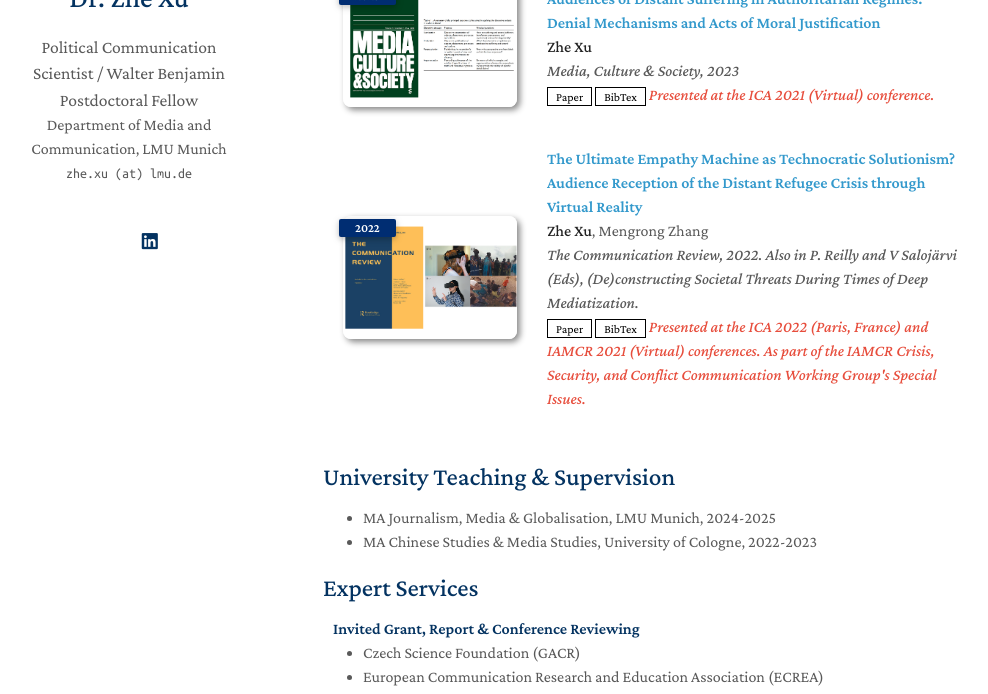
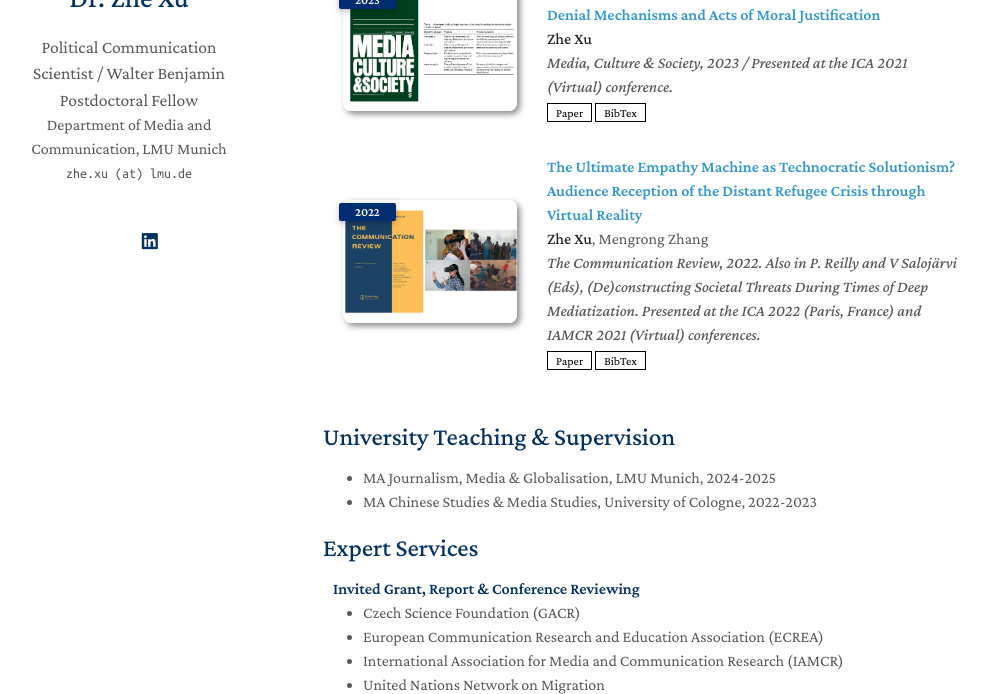
Before and after one commit to zhexuphd/home, a Jekyll site: the page built from index.md, in a window 1280 px wide and 900 px high, scrolled down 540 px, cut to the strip 206-900 px from the top of the window. Shown: the whole strip, without its empty margins (147-1135 px from the left). Built offline with Jekyll 4.4.1, drawn with Linux system fonts in a browser that asks for light colours; a style sheet for code colours, icons or effects is not loaded; our own code applies the rules of GitHub Pages for plain Markdown files.

Commit message:
Update publications.yml

```diff
--- a/_data/publications.yml
+++ b/_data/publications.yml
@@ -11,17 +11,15 @@ main:
   - title: "Audiences of Distant Suffering in Authoritarian Regimes: Denial Mechanisms and Acts of Moral Justification"
     authors: <strong>Zhe Xu</strong>
     conference_short: 2023
-    conference: Media, Culture & Society, 2023
+    conference: Media, Culture & Society, 2023 / Presented at the ICA 2021 (Virtual) conference.
     paper: https://journals.sagepub.com/doi/abs/10.1177/01634437231155339
     bibtex: https://gist.githubusercontent.com/zhexuphd/07dd092572b77ddae29f910e0f76106f/raw/69ad1df5094c0e29bac492ca873b28d5e94beef6/gistfile1.txt
-    notes: Presented at the ICA 2021 (Virtual) conference.
     image: ./assets/img/mcmm.jpg
 
   - title: "The Ultimate Empathy Machine as Technocratic Solutionism? Audience Reception of the Distant Refugee Crisis through Virtual Reality"
     authors: <strong>Zhe Xu</strong>, Mengrong Zhang
     conference_short: 2022
-    conference: The Communication Review, 2022. Also in P. Reilly and V Salojärvi (Eds), (De)constructing Societal Threats During Times of Deep Mediatization.
+    conference: The Communication Review, 2022. Also in P. Reilly and V Salojärvi (Eds), (De)constructing Societal Threats During Times of Deep Mediatization. Presented at the ICA 2022 (Paris, France) and IAMCR 2021 (Virtual) conferences.
     paper: https://www.tandfonline.com/doi/abs/10.1080/10714421.2022.2129118
     bibtex: https://gist.githubusercontent.com/zhexuphd/252310865eb126872efd79f241e93e7f/raw/17b69928280cbe625a13605c6d23e2d674ed1595/gistfile1.txt
-    notes: Presented at the ICA 2022 (Paris, France) and IAMCR 2021 (Virtual) conferences. As part of the IAMCR Crisis, Security, and Conflict Communication Working Group's Special Issues.
     image: ./assets/img/cr.jpg
```
